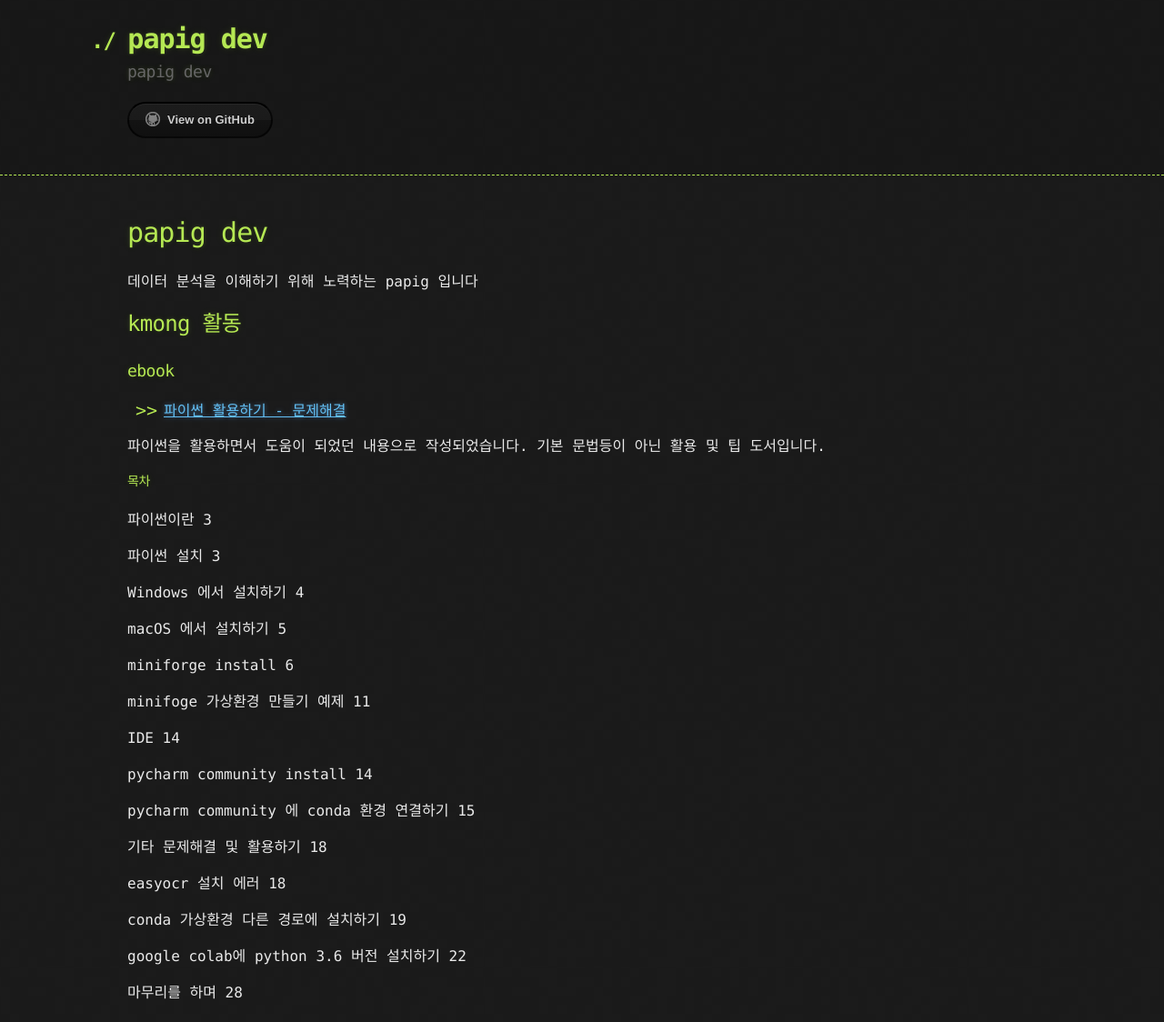
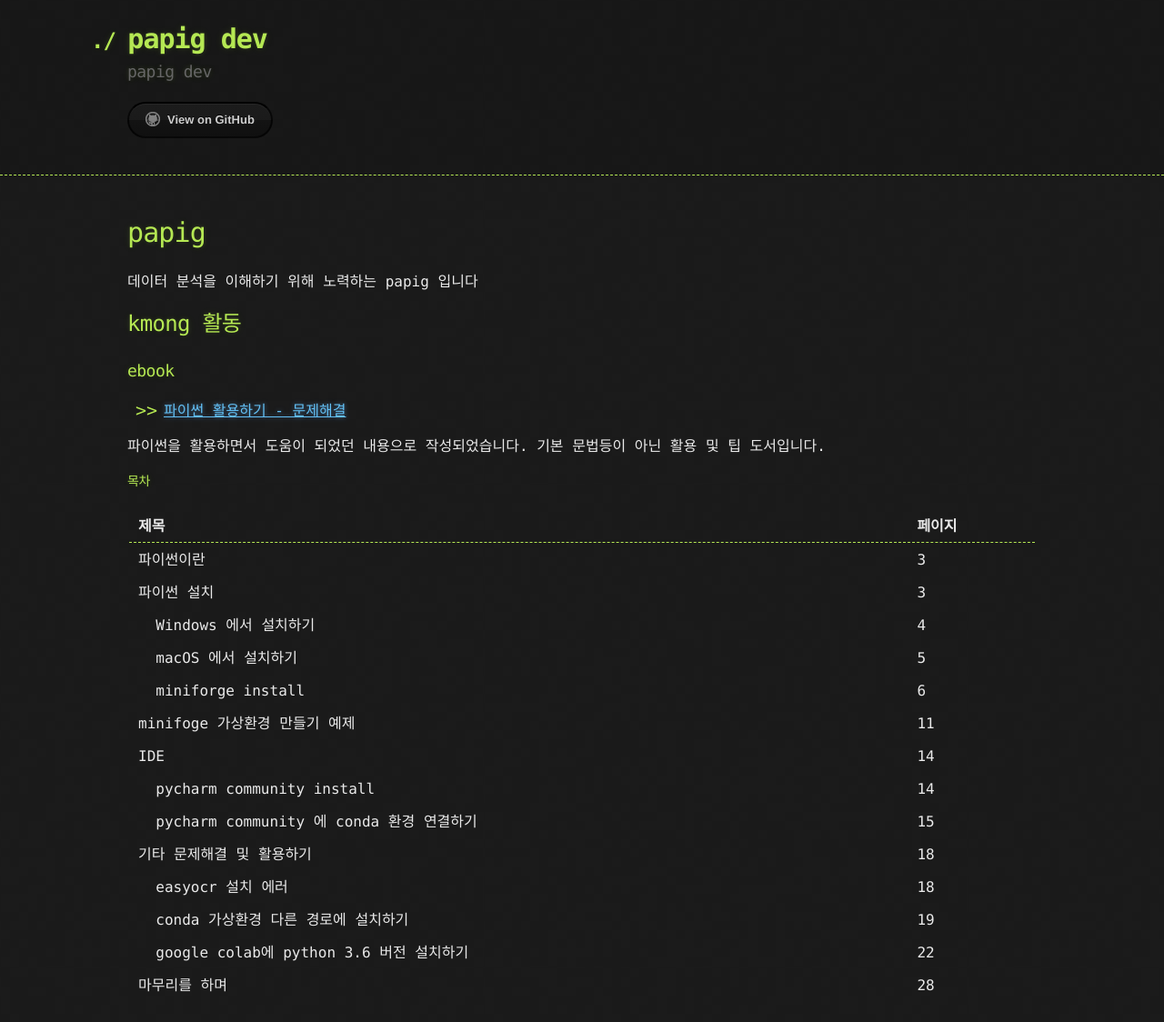
Before and after one commit to papig-dev/papig, a Jekyll site: the page built from index.md, in a window 1280 px wide. Shown: the whole page at 91% size. Built offline with Jekyll 4.4.1, drawn with Linux system fonts in a browser that asks for light colours; some web fonts are replaced; our own code applies the rules of GitHub Pages for plain Markdown files.

Commit message:
index edit

```diff
--- a/index.md
+++ b/index.md
@@ -2,7 +2,7 @@
 layout: default
 ---
 
-# papig dev
+# papig
 
 데이터 분석을 이해하기 위해 노력하는 papig 입니다
 
@@ -19,30 +19,19 @@
 
 #### 목차
 
-파이썬이란	                                  3
-
-파이썬 설치	                                3
-
-  Windows 에서 설치하기	                      4
-
-  macOS 에서 설치하기	                        5
-
-  miniforge install	                        6
-
-minifoge 가상환경 만들기 예제	               11
-
-IDE	                                       14
-
-  pycharm community install	               14
-
-  pycharm community 에 conda 환경 연결하기	 15
-
-기타 문제해결 및 활용하기	                   18
-
-  easyocr 설치 에러	                       18
-
-  conda 가상환경 다른 경로에 설치하기	         19
-
-  google colab에 python 3.6 버전 설치하기	   22
-
-마무리를 하며	                               28
+| 제목 | 페이지|
+|----|----|
+|파이썬이란	                                  |3|
+|파이썬 설치	                                |3|
+|&nbsp; Windows 에서 설치하기	                      |4|
+|&nbsp; macOS 에서 설치하기	                        |5|
+|&nbsp; miniforge install	                        |6|
+|minifoge 가상환경 만들기 예제	               |11|
+|IDE	                                       |14|
+|&nbsp;  pycharm community install	               |14|
+|&nbsp;  pycharm community 에 conda 환경 연결하기	 |15|
+|기타 문제해결 및 활용하기	                   |18|
+|&nbsp;  easyocr 설치 에러	                       |18|
+|&nbsp;  conda 가상환경 다른 경로에 설치하기	         |19|
+|&nbsp;  google colab에 python 3.6 버전 설치하기	   |22|
+|마무리를 하며	                               |28|
```
